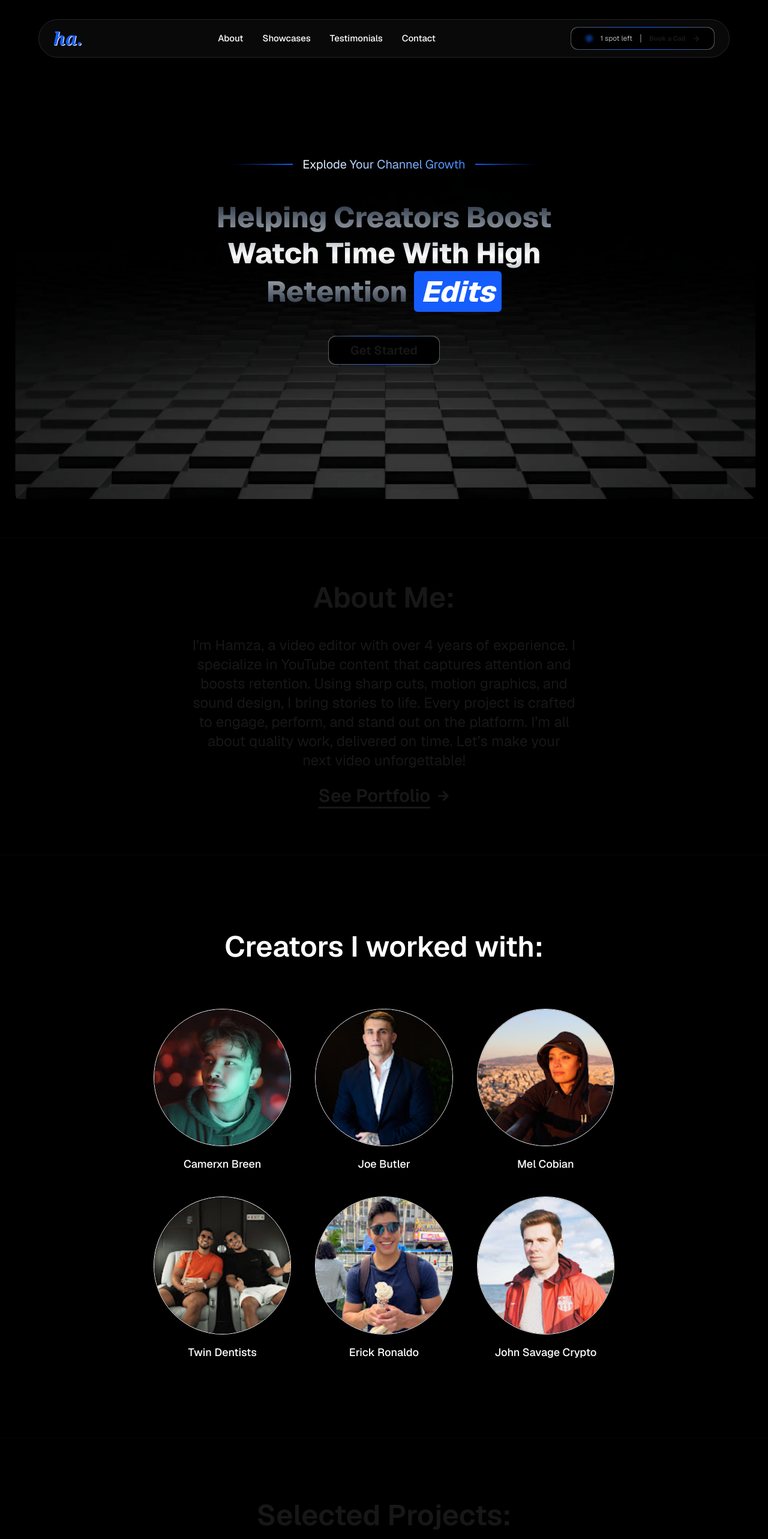
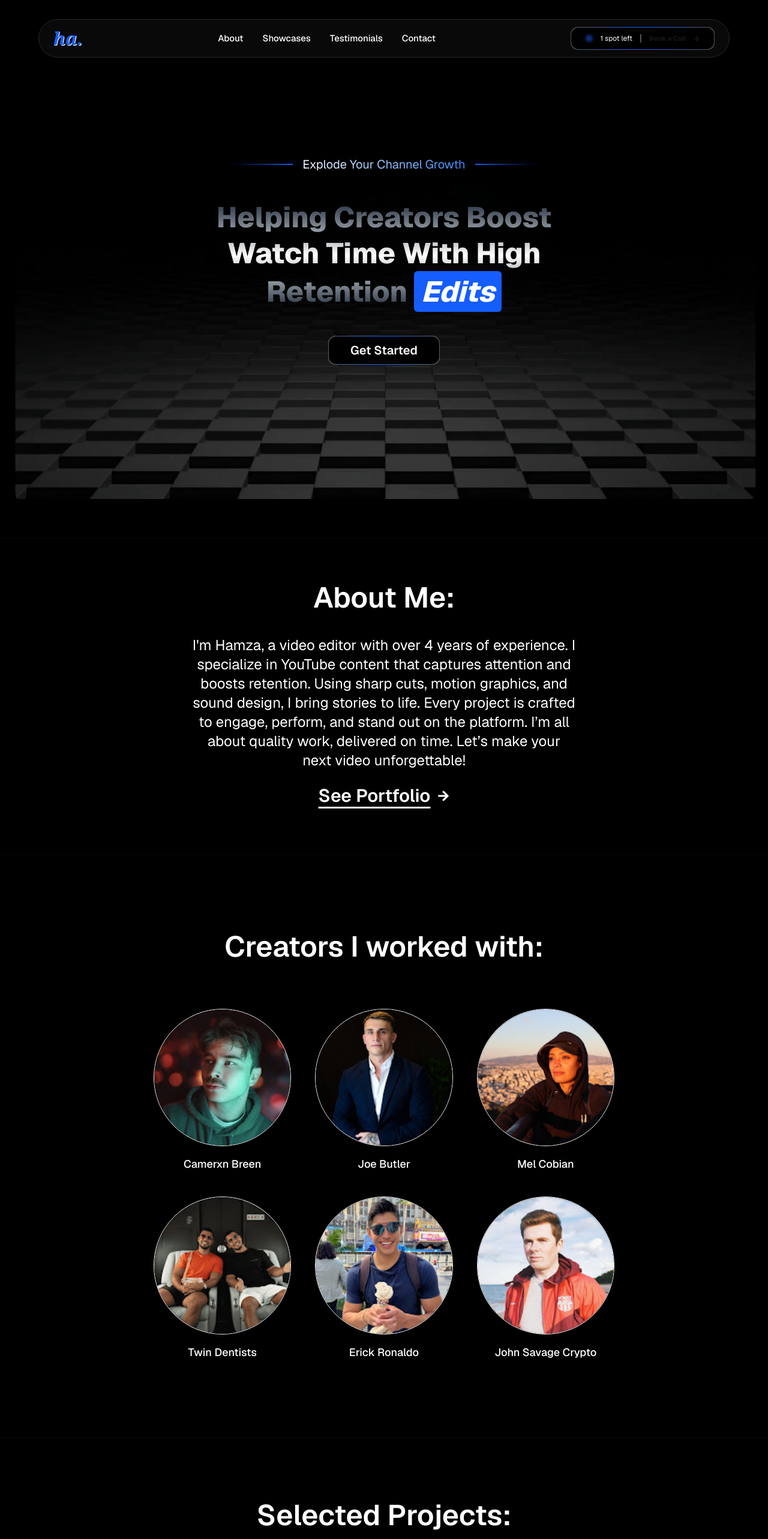
Before and after one commit to MuhammadNofilShoaib/hamzaAsif-portfolio, a Next.js app: page / in a window 1280 px wide. Shown: the top 2566 px of the page at 60% size. Built offline with nearby package versions, Linux system fonts and the light colour scheme.

Commit message:
fixed colors

```diff
--- a/app/page.tsx
+++ b/app/page.tsx
@@ -92,16 +92,16 @@ export default function Home() {
 
       <section id="about" className="bg-black flex flex-col gap-5 justify-center items-center mx-auto text-center text-[18px] md:w-[80%] lg:w-1/2 h-[50vh]">
 
-      <h2 className="text-5xl md:text-5xl font-semibold mb-5 capitalize text-center">About me:</h2>
+      <h2 className="text-5xl md:text-5xl font-semibold mb-5 capitalize text-center text-white">About me:</h2>
 
-        <h1 className="text-lg md:text-2xl">I&apos;m Hamza, a video editor with over 4 years of experience.
+        <h1 className="text-lg md:text-2xl text-white">I&apos;m Hamza, a video editor with over 4 years of experience.
           I specialize in YouTube content that captures attention and boosts retention.
           Using sharp cuts, motion graphics, and sound design, I bring stories to life.
           Every project is crafted to engage, perform, and stand out on the platform.
           I’m all about quality work, delivered on time.
           Let’s make your next video unforgettable!
         </h1>
-        <Link className="text-lg md:text-[30px] font-semibold flex justify-center items-center gap-3 underline underline-offset-8 hover:no-underline duration-300" href="https://drive.google.com/drive/folders/1Pr60kkPSBncs_4wNHeEwNXM6BQPPyb3b?usp=drive_link">See Portfolio <span className="hover:-rotate-45 duration-300 ease-in-out"><FaArrowRight size={20} /></span></Link>
+        <Link className="text-lg text-white md:text-[30px] font-semibold flex justify-center items-center gap-3 underline underline-offset-8 hover:no-underline duration-300" href="https://drive.google.com/drive/folders/1Pr60kkPSBncs_4wNHeEwNXM6BQPPyb3b?usp=drive_link">See Portfolio <span className="hover:-rotate-45 duration-300 ease-in-out"><FaArrowRight size={20} /></span></Link>
 
       </section>
 
@@ -109,7 +109,7 @@ export default function Home() {
 
 
       <section  className="py-16 px-4 bg-black flex flex-col justify-center items-center gap-10 text-white text-center">
-        <h2 className="text-5xl font-semibold mb-10">Creators I worked with:</h2>
+        <h2 className="text-5xl font-semibold mb-10 text-white">Creators I worked with:</h2>
         <div className="grid grid-cols-1 sm:grid-cols-2 md:grid-cols-3 gap-10 max-w-[768px] mx-auto">
           {creators.map((creator) => (
             <div key={creator.name} className="flex flex-col gap-4 items-center justify-center">
@@ -122,7 +122,7 @@ export default function Home() {
                 className="object-cover rounded-full border border-white hover:shadow-[0px_0px_60px_#ffffff] duration-200 ease-in-out"
               />
 
-              <p className="text-lg font-medium ">{creator.name}</p>
+              <p className="text-lg font-medium text-white">{creator.name}</p>
             </div>
           ))}
         </div>
@@ -132,7 +132,7 @@ export default function Home() {
 
       <section id="showcases" className="px-4 py-10">
         <div className="flex flex-col justify-center items-center gap-12">
-          <h2 className="text-3xl sm:text-4xl md:text-5xl font-semibold mb-6 text-center">Selected Projects:</h2>
+          <h2 className="text-3xl sm:text-4xl md:text-5xl font-semibold mb-6 text-center text-white">Selected Projects:</h2>
 
           {videos.map((vid) => (
             <div
@@ -198,7 +198,7 @@ export default function Home() {
 
           <Link
             href="https://drive.google.com/drive/folders/1Pr60kkPSBncs_4wNHeEwNXM6BQPPyb3b?usp=drive_link"
-            className="text-xl sm:text-2xl font-semibold flex justify-center items-center gap-2 underline underline-offset-8 hover:no-underline duration-300"
+            className="text-xl sm:text-2xl font-semibold flex justify-center items-center gap-2 text-white underline underline-offset-8 hover:no-underline duration-300"
           >
             See Portfolio{" "}
             <span className="hover:-rotate-45 duration-300 ease-in-out">
@@ -212,7 +212,7 @@ export default function Home() {
       <hr className="opacity-30" />
 
       <section id="testimonials" className="flex flex-col justify-center items-center">
-      <h2 className="text-5xl font-semibold mb-10 text-center">Don&apos;t listen to us, Listen to them...</h2>
+      <h2 className="text-5xl font-semibold mb-10 text-center text-white">Don&apos;t listen to us, Listen to them...</h2>
 
         <Feedbacks />
         <Feedbacks />
--- a/components/Button.tsx
+++ b/components/Button.tsx
@@ -6,7 +6,7 @@ function Button() {
   return (
     <div className="hover:scale-95 duration-300 ease-in-out ">
         <div className="relative rounded-xl p-[1px] bg-gradient-to-r from-white/30 via-blue-600 to-white/30">
-    <Link href="" className="flex justify-center items-center px-[36px] py-2 rounded-xl bg-black text-[20px] font-semibold">
+    <Link href="https://calendly.com/hamzaasifworks/30min" className="flex justify-center items-center px-[36px] py-2 rounded-xl bg-black text-[20px] font-semibold text-white">
        Get Started
     </Link>
 </div>
--- a/components/Footer.tsx
+++ b/components/Footer.tsx
@@ -17,7 +17,7 @@ const links = [
 
 function Footer() {
   return (
-    <div className=" flex-col flex justify-center items-center py-10 gap-10">
+    <div className=" flex-col flex justify-center items-center py-10 gap-10 text-white">
         <div className='flex justify-center gap-10 items-center'>
       {
         links.map((link) => (
--- a/components/Header.tsx
+++ b/components/Header.tsx
@@ -23,7 +23,7 @@ const Header = () => {
                 <div className="relative rounded-xl p-[1px] bg-gradient-to-r from-white/30 via-blue-600 to-white/30">
                     <div className="flex justify-center items-center gap-3 px-2 sm:px-6 py-2 sm:py-1.5 rounded-xl bg-black">
                         <span className="size-[10px] sm:size-[12px] rounded-full bg-blue-600 blur-[2px] animate-pulse">.</span>
-                        <span className="text-[12px] text-white/70 whitespace-nowrap">1 spot left</span>
+                        <span className="text-[12px] whitespace-nowrap text-white">1 spot left</span>
                         <span className="text-white/50">|</span>
                         <Link href="https://calendly.com/hamzaasifworks/30min" className="flex justify-center items-center gap-2 sm:gap-3 font-bold whitespace-nowrap text-[11px] hover:scale-95 hover:animate-pulse duration-300 ease-in-out">
                             Book a Call <span><FaArrowRight size={11} /></span>
```
